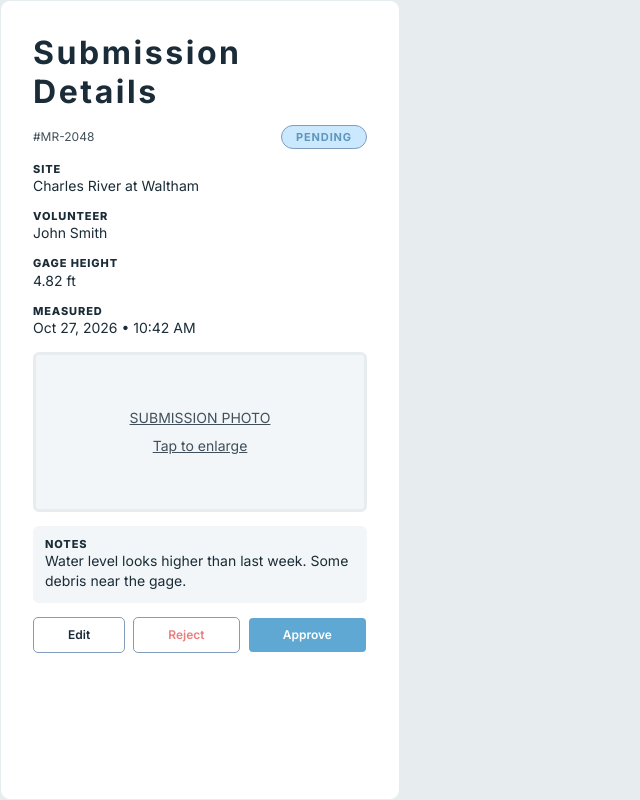
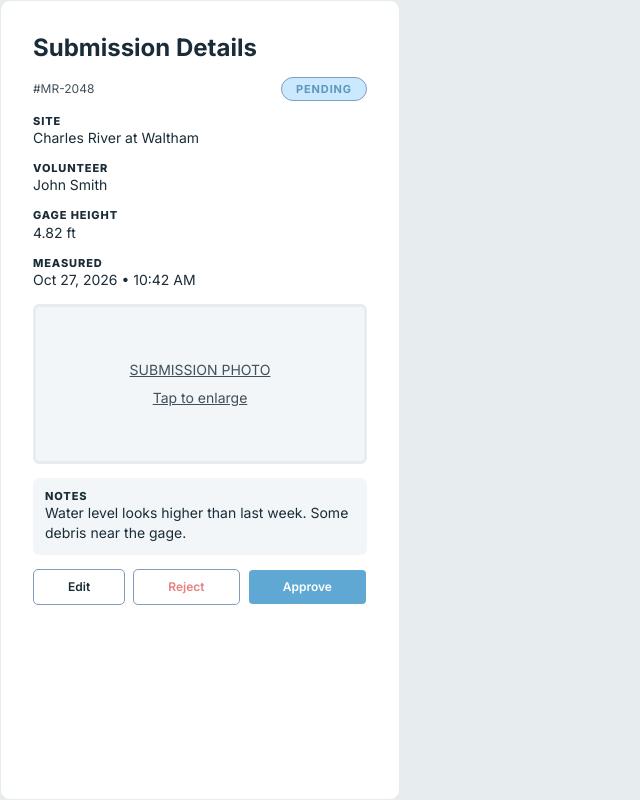
Before and after one commit to JumboCode/massachusetts-river-alliance, a Next.js app: page /admin/submissions in a window 1280 px wide. Shown: the whole page, without its empty margins (0-640 px from the left). Built offline with nearby package versions, Linux system fonts and the light colour scheme.

Commit message:
feat: Remove comments, header formatting

```diff
--- a/src/app/admin/_components/submission-details-card.tsx
+++ b/src/app/admin/_components/submission-details-card.tsx
@@ -38,7 +38,7 @@ export function SubmissionDetailsCard({
     const resolved = submission.status !== "pending";
     return (
         <Card className="p-8 h-screen">
-            <h2 className="text-title">Submission Details</h2>
+            <h2 className="text-heading">Submission Details</h2>
             <div className="flex flex-row justify-between items-center">
                 <div className="text-meta text-label-foreground">
                     #{submission.id}
@@ -73,20 +73,18 @@ export function SubmissionDetailsCard({
             <div className="flex p-3 justify-center border-3 rounded-control text-body underline text-label-foreground bg-muted h-40 items-center">
                 {submission.photoUrl ? (
                     <Dialog>
-                        {/**Should it be text or full box that's clickable...*/}
                         <DialogTrigger className="flex flex-col gap-2 items-center">
                             <span>SUBMISSION PHOTO</span>
                             <span>Tap to enlarge</span>
                         </DialogTrigger>
                         <DialogContent aria-describedby={undefined}>
-                            {/**Radix keeps giving errors without dialogtitle ? Not sure what to put here */}
-                            <DialogTitle>SUBMISSION PHOTO</DialogTitle>
+                            <DialogTitle></DialogTitle>
                             <Image
                                 alt="SUBMISSION PHOTO"
                                 className="h-fit w-fit object-contain"
                                 src={submission.photoUrl}
-                                width={100}
-                                height={100}
+                                width={200}
+                                height={200}
                             />
                         </DialogContent>
                     </Dialog>
@@ -103,7 +101,6 @@ export function SubmissionDetailsCard({
             </div>
 
             <div className="flex flex-row gap-2">
-                {/** leaving edit blank for now (no onClick)*/}
                 <Button
                     className="flex-auto"
                     key="outline"
```
